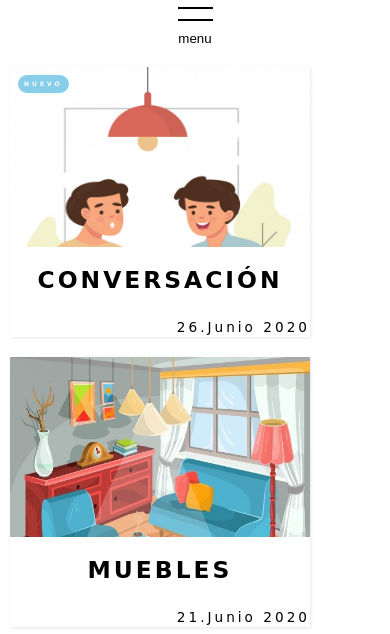
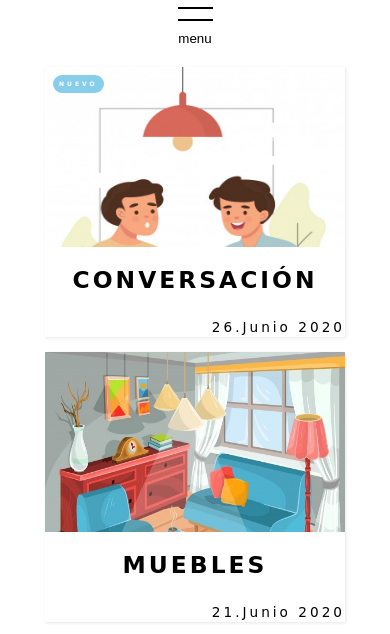
Before and after one commit to Blue89Azul/portfolios, a plain HTML site: page sample_site1/index.html in a window 390 px wide. Shown: the part 205-839 px from the top of the page. Drawn offline with Linux system fonts and the light colour scheme; a web font is replaced by a local one.

Commit message:
スマホ画面対応版

```diff
--- a/sample_site1/css/sp-style.css
+++ b/sample_site1/css/sp-style.css
@@ -75,10 +75,12 @@
 
   #wrap .content .site-left .content-list {
     float: none;
+    width: 100%;
   }
 
   #wrap .content .site-left .content-list li {
     float: none;
+    margin: 15px auto;
   }
 
   .sidebar {
```
